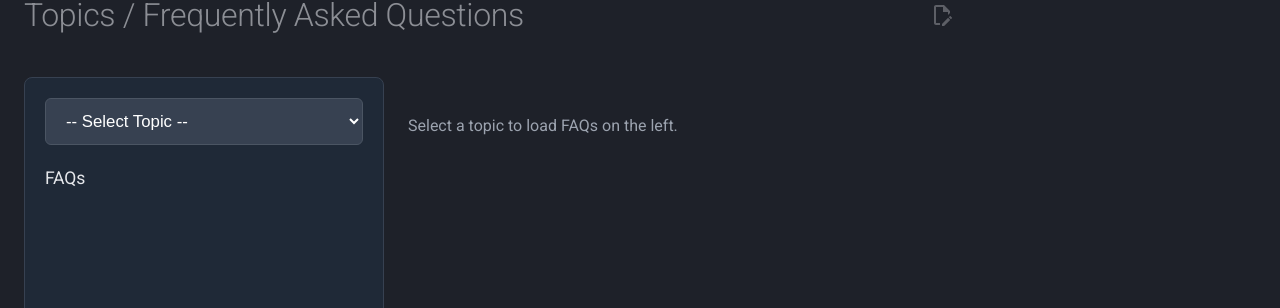
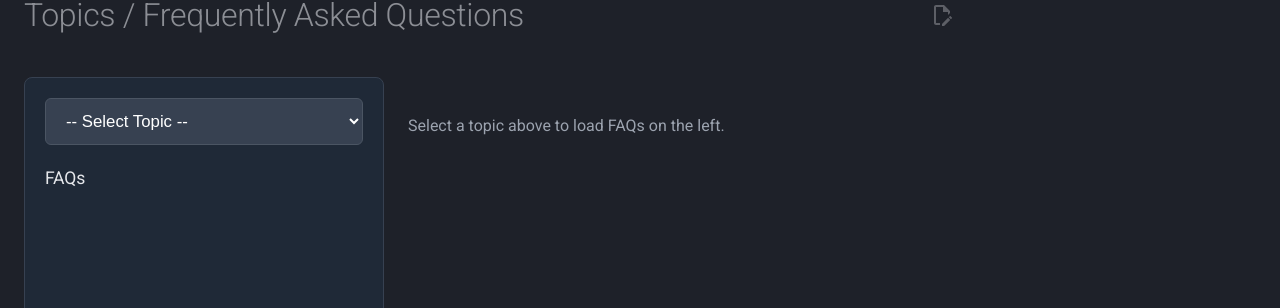
Before and after one commit to Excalibra/cybersecurity-interview-questions, an MkDocs documentation site: the page built from docs/topics/index.md, in a window 1280 px wide and 996 px high. Shown: the part 151-459 px from the top of the window. Built offline with MkDocs 1.6.1 and Material for MkDocs 9.7.7, drawn with Linux system fonts in a browser that asks for light colours; comment, search, counter and statistics services are not loaded.

Commit message:
Update index.md

```diff
--- a/docs/topics/index.md
+++ b/docs/topics/index.md
@@ -15,6 +15,6 @@
 
 <!-- Main Content -->
 <div id="main-content" style="flex:1; padding-top:20px;">
-<p style="color:#9ca3af;">Select a topic to load FAQs on the left.</p>
+<p style="color:#9ca3af;">Select a topic above to load FAQs on the left.</p>
 </div>
 </div>
```
